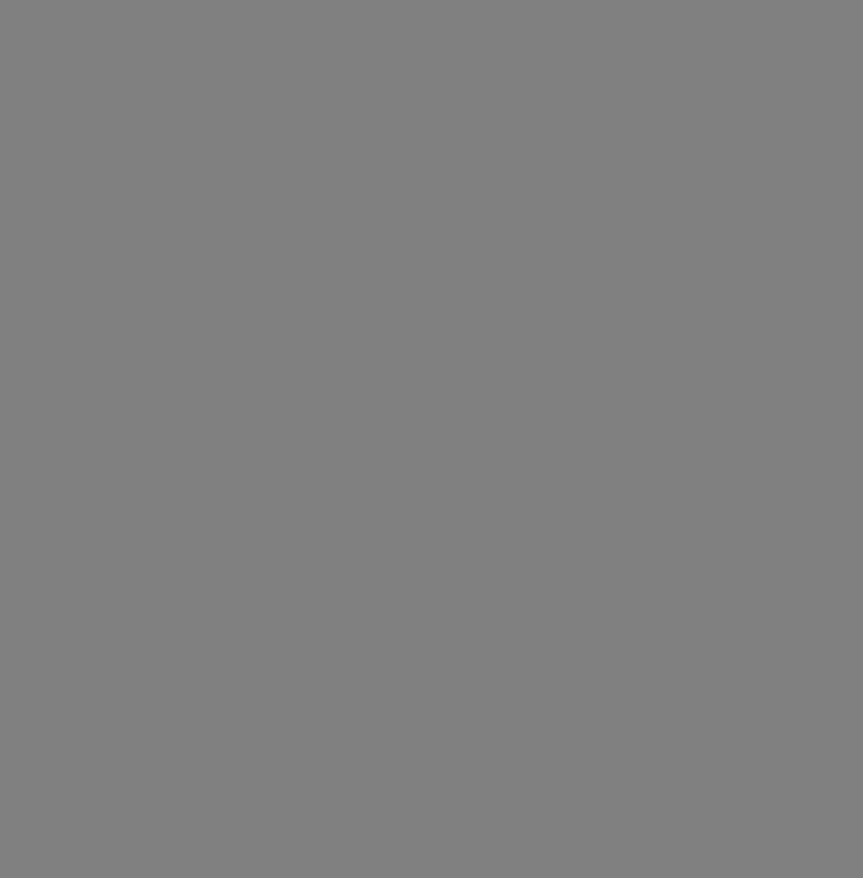
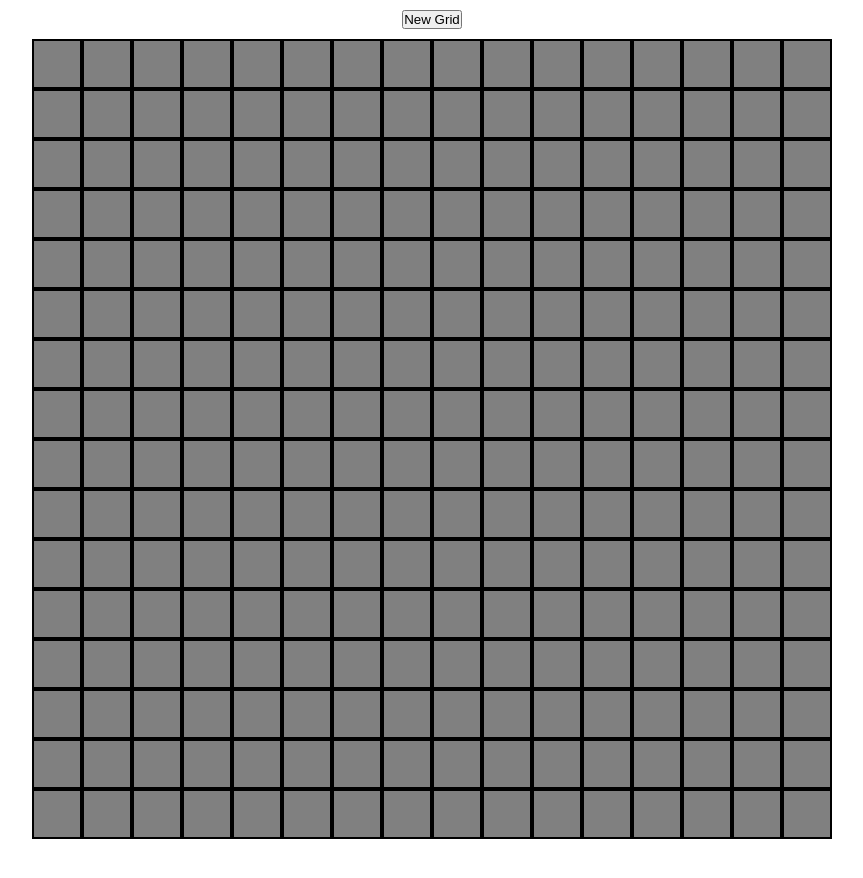
Before and after one commit to NatePatton-Dev/etch-a-sketch, a plain HTML site: page index.html in a window 1280 px wide. Shown: the top 878 px of the page, without its empty margins (208-1071 px from the left). After the commit the page ends 839 px from the top, so only its background shows below. Drawn offline with Linux system fonts and the light colour scheme.

Commit message:
Complete 16x16 grid and hover feature

```diff
--- a/index.html
+++ b/index.html
@@ -8,6 +8,9 @@
     <title>Document</title>
 </head>
 <body>
-    <div class="container"></div>
+    <div class="page">
+        <button id="newGrid">New Grid</button>
+        <div class="container"></div>
+    </div>
 </body>
 </html>
--- a/script.js
+++ b/script.js
@@ -1,12 +1,11 @@
 const container = document.querySelector(".container");
 
-/*
 // create 16x16 grid of square divs
 let N = 16
 for (let i = 0; i < N; i++) {
     //create div row container
     let row = document.createElement("div");
-    row.classList.add(`row${i}`);
+    row.classList.add("row");
     container.appendChild(row);
     //16x loop to create 16 divs in row container
     for (let j = 0; j < N; j++) {
@@ -15,17 +14,31 @@ for (let i = 0; i < N; i++) {
         row.appendChild(column);
     };
 };
-*/
 
+let squares = document.querySelectorAll(".column");
 
-//create NxN grid of square divs
-let N = 16;
-let loopLimit = N*N;
-for (let i = 0; i < loopLimit; i++) {
-    let squareWidth = `${(100/N)}vw`;
-    console.log(squareWidth);
-    let square = document.createElement("div");
-    square.classList.add("square");
-    square.width = squareWidth
-    container.appendChild(square);
-};
+squares.forEach(function (square) {
+    function draw() {
+        square.classList.remove("column");
+        square.classList.add("columnHover");
+    }
+    square.addEventListener("mouseover", draw);
+});
+
+squares.forEach(function (square) {
+    function draw() {
+        square.classList.remove("columnHover");
+        square.classList.add("column");
+    }
+    square.addEventListener("mouseout", draw);
+});
+
+let newGrid = document.querySelector("#newGrid")
+newGrid.addEventListener("click", function() {
+    let gridNumber = prompt("Number of squares per side of new grid?")
+    //if more than 100 re-prompt
+
+});
+
+//adding button made total page height more than window height
+//flex shrink doesn't appear to be working
--- a/style.css
+++ b/style.css
@@ -8,23 +8,33 @@ body {
     box-sizing: border-box;
 }
 
+.page {
+    height: 100vh;
+    aspect-ratio: 1/1;
+    margin: auto;
+}
+
+#newGrid {
+    display: block;
+    margin: 10px auto 10px auto;
+}
+
 .row {
     display: flex;
     flex-direction: row;
+    flex-wrap: nowrap;
+}
+
+.columnHover {
+    aspect-ratio: 1/1;
+    background-color: pink;
+    border: 2px solid black;
+    flex: auto;
 }
 
 .column {
     aspect-ratio: 1/1;
     background-color: gray;
-    border-color: black;
-    border-style: solid;
-    border: 2px;
+    border: 2px solid black;
+    flex: 1 1 0;
 }
-
-.square {
-    aspect-ratio: 1/1;
-    background-color: gray;
-    border-color: black;
-    border-style: solid;
-    border: 2px;
-}
```
